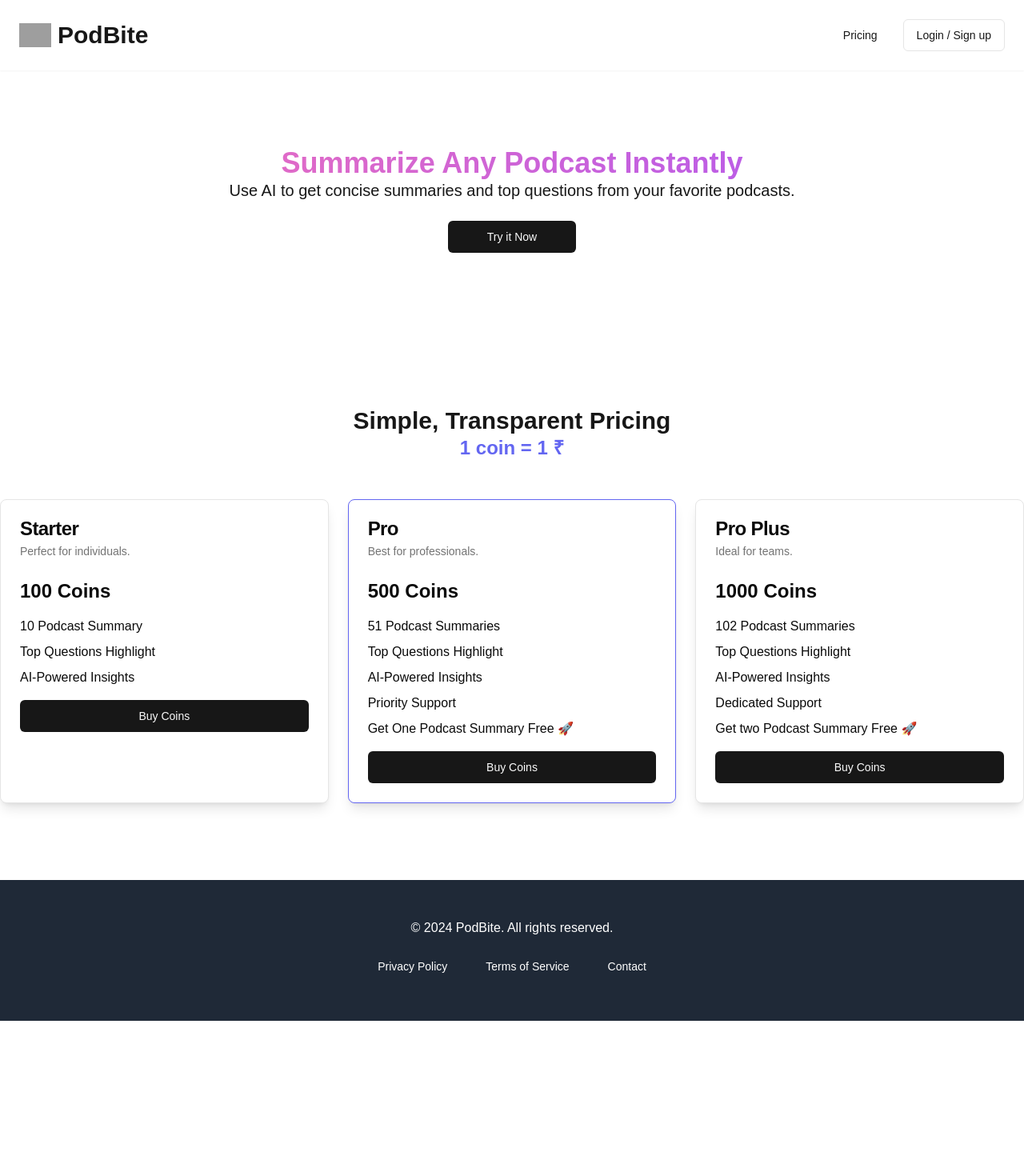
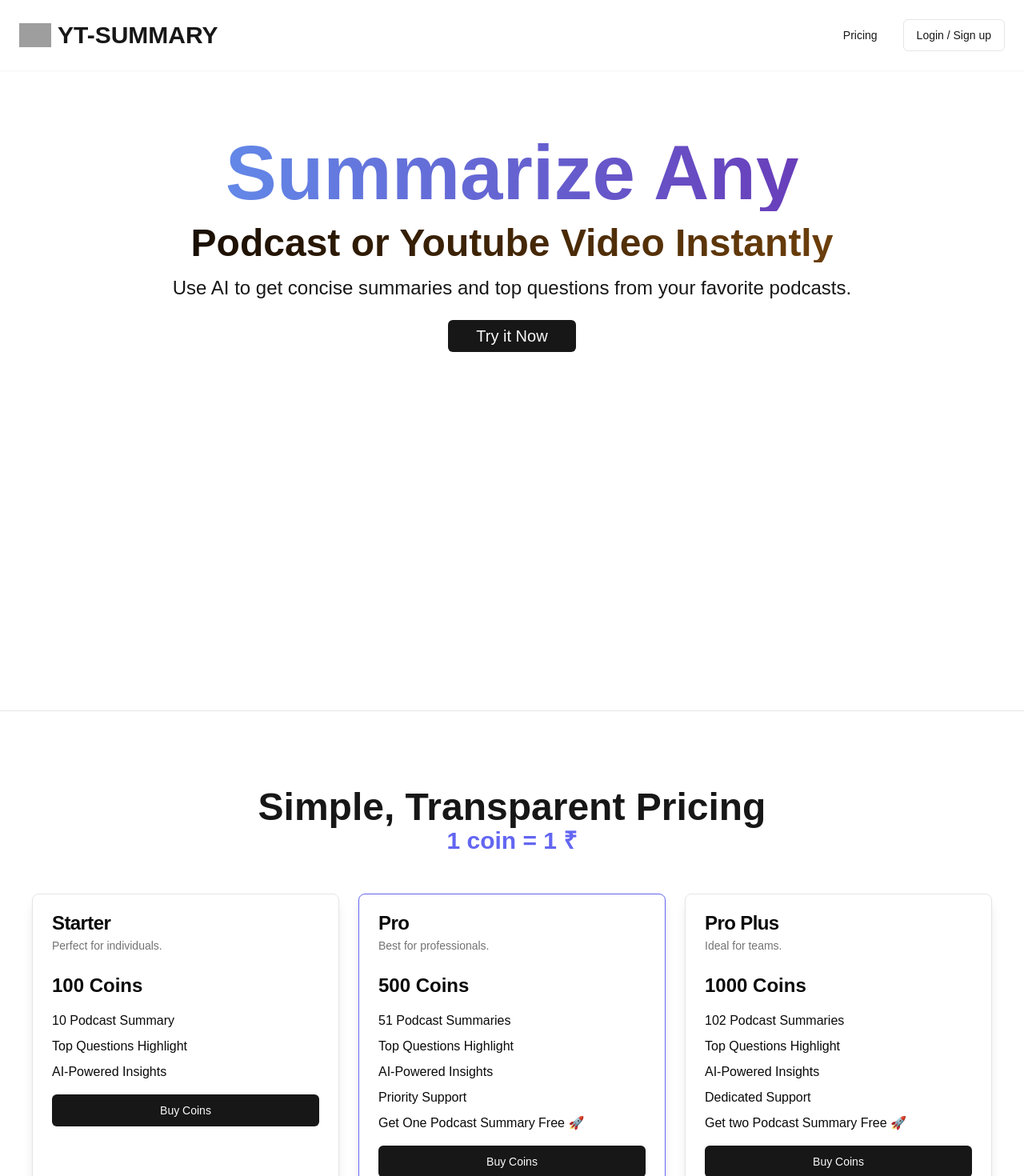
Before and after one commit to hars310/yt-video-summary, a Next.js app: page / in a window 1280 px wide. Shown: the top 1470 px of the page at 80% size. Before the commit the page ends 1276 px from the top, so only its background shows below. Built offline with nearby package versions, Linux system fonts and the light colour scheme; no server answers; grey boxes are pictures that could not be loaded.

Commit message:
ui part rechanged

```diff
--- a/src/components/common/UserAvatar.tsx
+++ b/src/components/common/UserAvatar.tsx
@@ -1,5 +1,6 @@
 "use client";
-import { Avatar, AvatarFallback, AvatarImage } from "../ui/avatar";
+import React from "react";
+import { Avatar, AvatarFallback, AvatarImage } from "@/components/ui/avatar";
 
 export default function UserAvatar({
   image,
--- a/src/components/dashboard/DashNav.tsx
+++ b/src/components/dashboard/DashNav.tsx
@@ -1,8 +1,10 @@
+// "use client";
+import React from "react";
 import ProfileDropdown from "../common/ProfileDropdown";
-import { CustomUser } from "../../app/api/auth/[...nextauth]/options";
+import { CustomUser } from "@/app/api/auth/[...nextauth]/options";
 import Image from "next/image";
 import Link from "next/link";
-import { CoinsType } from "../../types";
+import { CoinsType } from "@/types";
 
 export default async function DashNav({
   user,
@@ -15,7 +17,7 @@ export default async function DashNav({
     <nav className="w-full flex justify-between items-center h-12 p-2">
       <Link href="/">
         <div className="flex items-center space-x-2">
-          <Image src="/images/icon_192.png" width={40} height={40} alt="lgo" />
+          <Image src="/images/logo.svg" width={40} height={40} alt="lgo" />
           <h1 className="text-2xl font-extrabold ">PodBite</h1>
         </div>
       </Link>
--- a/src/components/dashboard/OldSummaryCard.tsx
+++ b/src/components/dashboard/OldSummaryCard.tsx
@@ -1,4 +1,5 @@
 "use client";
+import { UserSummaries } from "@/types";
 import Link from "next/link";
 import React from "react";
 
--- a/src/components/landing/Footer.tsx
+++ b/src/components/landing/Footer.tsx
@@ -1,10 +1,11 @@
+import React from "react";
 import { Button } from "../ui/button";
 
 export default function Footer() {
   return (
-    <footer className="bg-gray-800 text-white py-12">
+    <footer className="bg-zinc-800 text-white py-12">
       <div className="container mx-auto text-center">
-        <p className="mb-4">© 2024 PodBite. All rights reserved.</p>
+        <p className="mb-4 text-lg">© 2024 . All rights reserved.</p>
         <div className="flex justify-center space-x-4 ">
           <Button variant="link" className="text-white">
             Privacy Policy
--- a/src/components/landing/HeroSection.tsx
+++ b/src/components/landing/HeroSection.tsx
@@ -1,18 +1,25 @@
-"use client"
+import React from "react";
 import { Button } from "../ui/button";
 
 export default function HeroSection() {
+
   return (
-    <header className="  py-24 text-center">
-      <h1 className="text-4xl font-extrabold bg-gradient-to-r from-pink-400 to-purple-500 bg-clip-text text-transparent">
-        Summarize Any Podcast Instantly
+    <header className="py-20  h-screen text-center">
+      <div>
+      <h1 className="text-8xl font-extrabold bg-gradient-to-r from-blue-400 to-purple-800 bg-clip-text text-transparent">
+        Summarize Any
       </h1>
-      <p className="text-xl">
+      <h1 className="text-5xl mt-4  font-extrabold bg-gradient-to-r from-black to-yellow-800 bg-clip-text text-transparent">
+      Podcast or Youtube Video Instantly
+      </h1>
+      </div>
+
+      <p className="text-2xl mt-4">
         Use AI to get concise summaries and top questions from your favorite
         podcasts.
       </p>
       <div className="mt-2">
-        <Button className="mt-4 w-40">Try it Now</Button>
+      <Button className="mt-4 w-40 p-5 text-xl">Try it Now</Button>
       </div>
     </header>
   );
--- a/src/components/landing/Navbar.tsx
+++ b/src/components/landing/Navbar.tsx
@@ -1,3 +1,4 @@
+import React from "react";
 import Image from "next/image";
 import { Button } from "@/components/ui/button";
 import LoginModal from "../auth/LoginModal";
@@ -9,8 +10,8 @@ export default function Navbar({ user }: { user?: CustomUser }) {
     <nav className="bg-white shadow-sm">
       <div className="container mx-auto flex justify-between items-center p-6">
         <div className="flex items-center space-x-2">
-          <Image src="/images/icon_192.png" width={40} height={40} alt="lgo" />
-          <h1 className="text-3xl font-extrabold ">PodBite</h1>
+          <Image src="/images/logo.svg" width={40} height={40} alt="lgo" />
+          <h1 className="text-3xl font-extrabold ">YT-SUMMARY</h1>
         </div>
 
         <div className="space-x-4">
--- a/src/components/landing/Pricing.tsx
+++ b/src/components/landing/Pricing.tsx
@@ -6,7 +6,7 @@ import { Button } from "../ui/button";
 import { CustomUser } from "@/app/api/auth/[...nextauth]/options";
 import { toast } from "sonner";
 import axios, { AxiosError } from "axios";
-import getStripe from "../../lib/stripe";
+import getStripe from "@/lib/stripe";
 export default function Pricing({ user }: { user?: CustomUser }) {
   const [loading, setLoading] = useState(false);
 
@@ -33,12 +33,12 @@ export default function Pricing({ user }: { user?: CustomUser }) {
   };
 
   return (
-    <section className="py-24">
+    <section className="py-24 px-10 border-t-[0.2px]">
       <div className="container mx-auto">
-        <h2 className="text-3xl font-bold text-center ">
+        <h2 className="text-5xl font-bold text-center ">
           Simple, Transparent Pricing
         </h2>
-        <p className="text-2xl text-indigo-500 font-bold text-center mb-12">
+        <p className="text-3xl text-indigo-500 font-bold text-center mb-12">
           1 coin = 1 ₹
         </p>
         <div className="grid grid-cols-1 md:grid-cols-3 gap-6">
```
Also changed, not shown: src/components/dashboard/UrlInput.tsx (+4 -3 lines).
